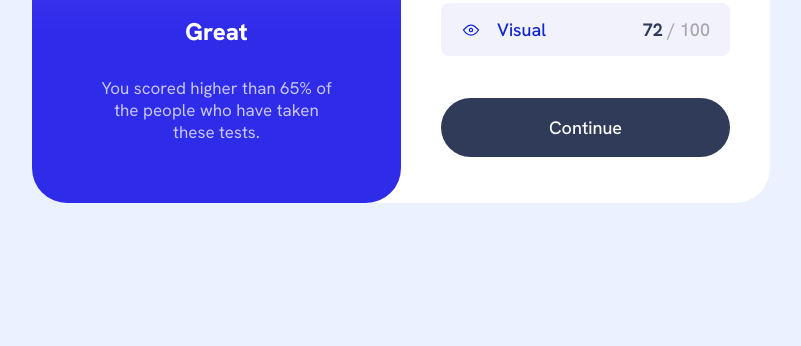
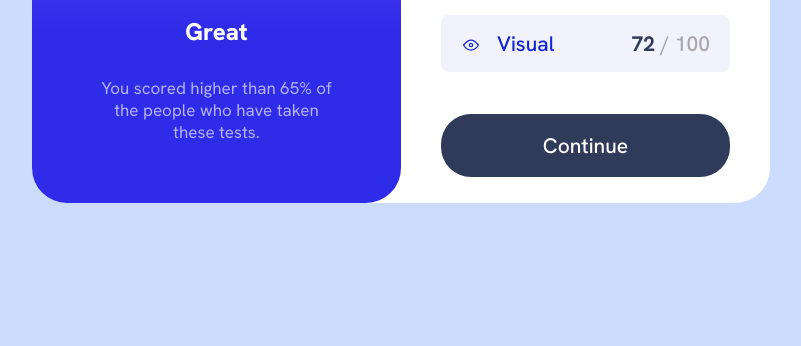
Before and after one commit to Foscaches2/FM-Results-summary-component, a plain HTML site: page index.html in a window 1280 px wide. Shown: the part 454-800 px from the top of the page, without its empty margins (239-1040 px from the left). Drawn offline with Linux system fonts and the light colour scheme.

Commit message:
Update style.css

```diff
--- a/style.css
+++ b/style.css
@@ -6,7 +6,7 @@
 
     /* ### Primary */
 
-    --Light-red: hsl(0, 100%, 67%);
+    --Light-red: hsl(0, 100%, 50%);
     --Light-red-transparency: hsla(12, 83%, 98%, 1);
 
     --Orangey-yellow: hsl(39, 100%, 56%);
@@ -18,10 +18,10 @@
     --Cobalt-blue: hsl(234, 85%, 45%);
     --Cobalt-blue-transparency: hsla(240, 73%, 97%, 1);
 
-    /* ## Gradients */
+    /* ## Gradients *
 
-    --Light-slate-blue-background: hsl(252, 100%, 67%);
-    --Light-royal-blue-background: hsl(241, 81%, 54%);
+    --Light-slate-blue-background: hsl(252, 100%, 68%);
+    --Light-royal-blue-background: hsl(241, 80%, 55%);
 
     --Violet-blue-circle: hsla(256, 72%, 46%, 1);
     --Persian-blue-circle: hsla(241, 72%, 46%, 0);
@@ -30,8 +30,8 @@
     /* ### Neutral */
 
     --White: hsl(0, 0%, 100%);
-    --Pale-blue: hsl(221, 100%, 96%);
-    --Light-lavender: hsl(241, 100%, 89%);
+    --Pale-blue: hsl(221, 100%, 90%);
+    --Light-lavender: hsl(241, 100%, 85%);
     --Dark-gray-blue: hsl(224, 30%, 27%);
 
 }
@@ -41,7 +41,7 @@
     padding: 0;
     box-sizing: border-box;
     font-family: 'Hanken Grotesk', sans-serif;
-    font-size: 18px;
+    font-size: 21px;
 }
 
 h1{
```
